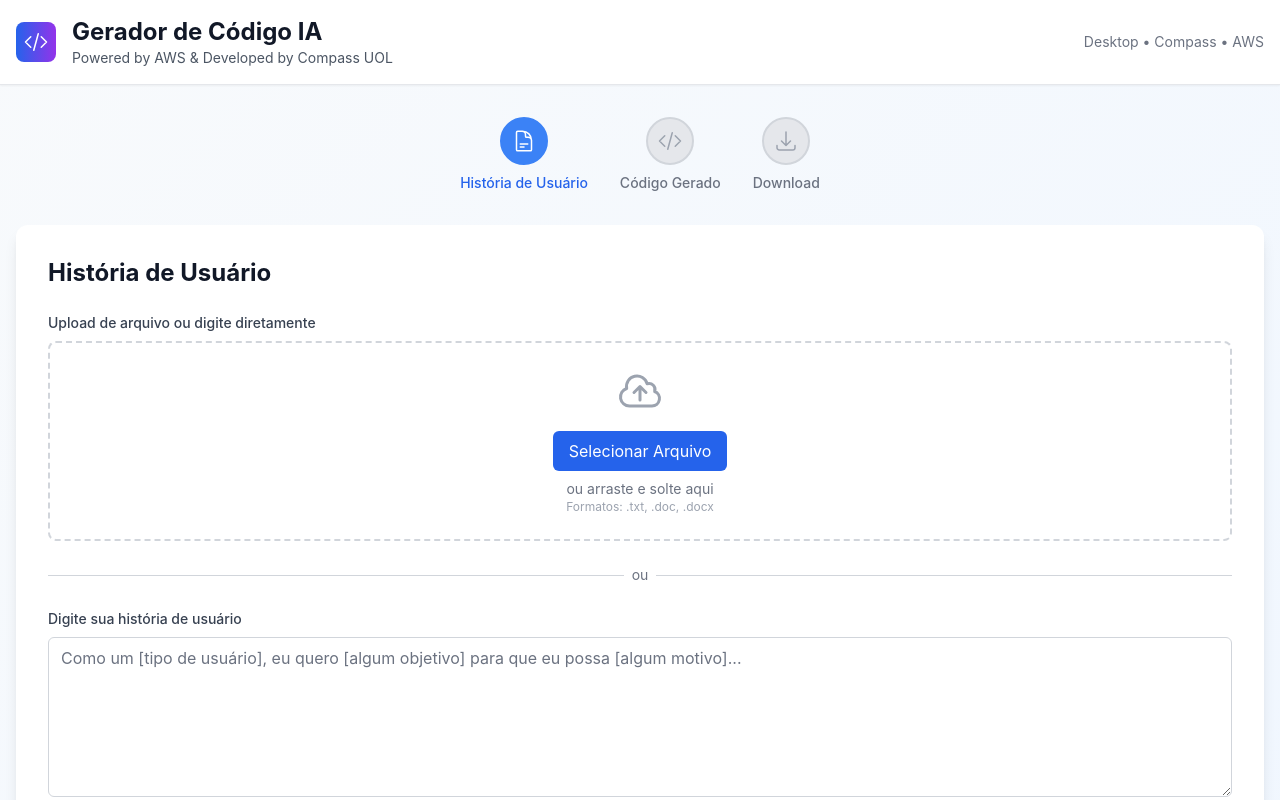
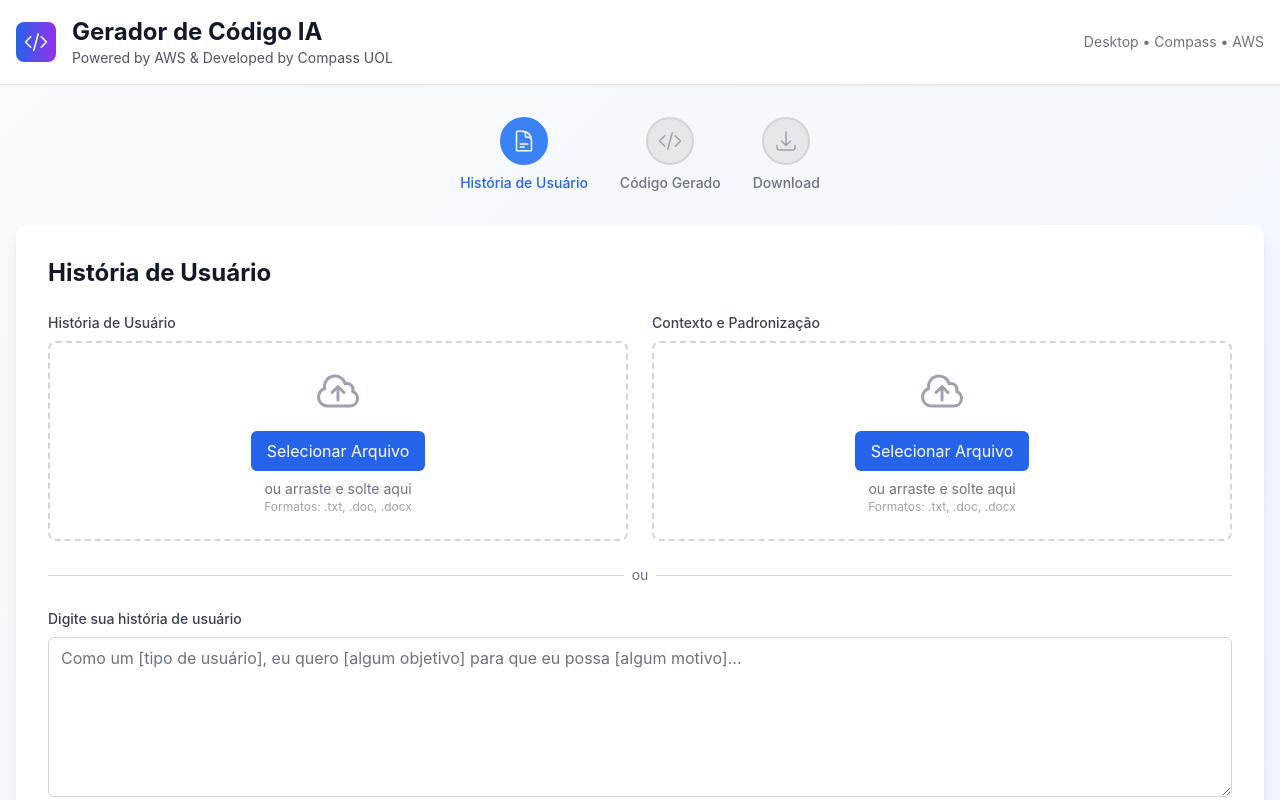
Before and after one commit to drdssouza/testeAmplify, a Next.js app: page / in a window 1280 px wide. Built offline with nearby package versions, Linux system fonts and the light colour scheme.

Commit message:
feat: atualização no front, campo de contexto adicionado

```diff
--- a/app/page.tsx
+++ b/app/page.tsx
@@ -15,9 +15,10 @@ export default function Home() {
   const [userStory, setUserStory] = useState('');
   const [uploadedFile, setUploadedFile] = useState<File | null>(null);
   const [fileContent, setFileContent] = useState('');
+  const [uploadedContextFile, setUploadedContextFile] = useState<File | null>(null);
+  const [contextFileContent, setContextFileContent] = useState('');
   const [showFilePreview, setShowFilePreview] = useState(false);
-  const [isDragOver, setIsDragOver] = useState(false);
-  const [selectedLanguage, setSelectedLanguage] = useState<CodeLanguage | null>(null); // Mudança aqui: permite null
+  const [selectedLanguage, setSelectedLanguage] = useState<CodeLanguage | null>(null);
   const [generatedCode, setGeneratedCode] = useState('');
   const [editedCode, setEditedCode] = useState('');
   const [bddTest, setBddTest] = useState('');
@@ -25,8 +26,8 @@ export default function Home() {
   const [pollingStatus, setPollingStatus] = useState('');
   const [error, setError] = useState('');
   const fileInputRef = useRef<HTMLInputElement>(null);
+  const contextFileInputRef = useRef<HTMLInputElement>(null);
 
-  // Função para fazer polling no S3
   const pollS3File = async (presignedUrl: string, maxAttempts = 30, interval = 2000): Promise<string> => {
     for (let attempt = 1; attempt <= maxAttempts; attempt++) {
       try {
@@ -35,7 +36,6 @@ export default function Home() {
         const response = await fetch(presignedUrl, { method: 'HEAD' });
 
         if (response.ok) {
-          // Arquivo existe, fazer download do conteúdo
           const contentResponse = await fetch(presignedUrl);
           if (contentResponse.ok) {
             const content = await contentResponse.text();
@@ -58,7 +58,7 @@ export default function Home() {
     throw new Error('Timeout: Arquivo não foi gerado no tempo esperado');
   };
 
-  const processFile = (file: File) => {
+  const processFile = (file: File, type: 'story' | 'context') => {
     const allowedTypes = ['.txt', '.doc', '.docx'];
     const fileExtension = '.' + file.name.split('.').pop()?.toLowerCase();
 
@@ -71,7 +71,11 @@ export default function Home() {
       return;
     }
 
+    if (type === 'story') {
       setUploadedFile(file);
+    } else {
+      setUploadedContextFile(file);
+    }
     setError('');
 
     const reader = new FileReader();
@@ -81,36 +85,26 @@ export default function Home() {
         setError('Conteúdo muito extenso (máx: 100k caracteres)');
         return;
       }
+      if (type === 'story') {
         setFileContent(content);
+      } else {
+        setContextFileContent(content);
+      }
     };
     reader.onerror = () => setError('Erro ao ler arquivo');
     reader.readAsText(file);
   };
 
-  const handleFileUpload = (e: React.ChangeEvent<HTMLInputElement>) => {
+  const handleFileUpload = (e: React.ChangeEvent<HTMLInputElement>, type: 'story' | 'context') => {
     const file = e.target.files?.[0];
-    if (file) processFile(file);
+    if (file) processFile(file, type);
   };
 
-  const handleDrag = (e: React.DragEvent, type: 'over' | 'leave' | 'drop') => {
-    e.preventDefault();
-    e.stopPropagation();
-
-    if (type === 'over') setIsDragOver(true);
-    else if (type === 'leave') setIsDragOver(false);
-    else if (type === 'drop') {
-      setIsDragOver(false);
-      const file = e.dataTransfer.files[0];
-      if (file) processFile(file);
-    }
-  };
-
-  // Função para alternar seleção de linguagem
   const toggleLanguageSelection = (language: CodeLanguage) => {
     if (selectedLanguage === language) {
-      setSelectedLanguage(null); // Deseleciona se clicar na mesma
+      setSelectedLanguage(null);
     } else {
-      setSelectedLanguage(language); // Seleciona a nova linguagem
+      setSelectedLanguage(language);
     }
   };
 
@@ -126,23 +120,18 @@ export default function Home() {
       return;
     }
 
-    if (!selectedLanguage) {
-      setError('Selecione uma linguagem de programação');
-      return;
-    }
-
     setIsLoading(true);
     setError('');
     setPollingStatus('Iniciando geração de código...');
 
     try {
-      // 1. Chamar API Gateway que aciona Step Function (com fallback imediato)
       const response = await fetch('/api/generate-code', {
         method: 'POST',
         headers: { 'Content-Type': 'application/json' },
         body: JSON.stringify({
           userStory: content,
           language: selectedLanguage,
+          contexto: contextFileContent.trim(),
           requestId: crypto.randomUUID()
         }),
       });
@@ -150,7 +139,6 @@ export default function Home() {
       if (!response.ok) throw new Error('Erro ao iniciar geração de código');
       const data = await response.json();
 
-      // 2. API Gateway retorna presigned URL imediatamente
       const presignedUrl = data.presignedUrl;
       if (!presignedUrl) {
         throw new Error('URL de monitoramento não foi fornecida');
@@ -158,7 +146,6 @@ export default function Home() {
 
       setPollingStatus('Aguardando processamento...');
 
-      // 3. Fazer polling no S3 até o arquivo estar disponível
       const generatedContent = await pollS3File(presignedUrl);
 
       if (!generatedContent) {
@@ -190,7 +177,6 @@ export default function Home() {
     setPollingStatus('Iniciando geração de testes BDD...');
 
     try {
-      // 1. Chamar API Gateway que aciona Step Function (com fallback imediato)
       const response = await fetch('/api/generate-bdd', {
         method: 'POST',
         headers: { 'Content-Type': 'application/json' },
@@ -204,7 +190,6 @@ export default function Home() {
       if (!response.ok) throw new Error('Erro ao iniciar geração de testes BDD');
       const data = await response.json();
 
-      // 2. API Gateway retorna presigned URL imediatamente
       const presignedUrl = data.presignedUrl;
       if (!presignedUrl) {
         throw new Error('URL de monitoramento não foi fornecida');
@@ -212,7 +197,6 @@ export default function Home() {
 
       setPollingStatus('Aguardando processamento...');
 
-      // 3. Fazer polling no S3 até o arquivo estar disponível
       const bddContent = await pollS3File(presignedUrl);
 
       if (!bddContent) {
@@ -254,7 +238,6 @@ export default function Home() {
     const ext = selectedLanguage === 'python' ? 'py' : 'java';
     const fileName = selectedLanguage === 'python' ? 'generated_code' : 'GeneratedCode';
 
-    // Download código
     const codeBlob = new Blob([editedCode], { type: 'text/plain' });
     const codeUrl = URL.createObjectURL(codeBlob);
     const codeLink = document.createElement('a');
@@ -263,7 +246,6 @@ export default function Home() {
     codeLink.click();
     URL.revokeObjectURL(codeUrl);
 
-    // Download BDD
     const bddBlob = new Blob([bddTest], { type: 'text/plain' });
     const bddUrl = URL.createObjectURL(bddBlob);
     const bddLink = document.createElement('a');
@@ -278,9 +260,10 @@ export default function Home() {
     setUserStory('');
     setUploadedFile(null);
     setFileContent('');
+    setUploadedContextFile(null);
+    setContextFileContent('');
     setShowFilePreview(false);
-    setIsDragOver(false);
-    setSelectedLanguage(null); // Reset para null
+    setSelectedLanguage(null);
     setGeneratedCode('');
     setEditedCode('');
     setBddTest('');
@@ -296,7 +279,6 @@ export default function Home() {
 
   return (
     <div className="min-h-screen bg-gradient-to-br from-slate-50 to-blue-50">
-      {/* Header */}
       <header className="bg-white shadow-sm border-b">
         <div className="max-w-7xl mx-auto px-4 py-4">
           <div className="flex items-center justify-between">
@@ -317,7 +299,6 @@ export default function Home() {
       </header>
 
       <main className="max-w-7xl mx-auto px-4 py-8">
-        {/* Progress Steps */}
         <div className="mb-8 flex items-center justify-center space-x-8">
           {steps.map((step, index) => {
             const Icon = step.icon;
@@ -342,7 +323,6 @@ export default function Home() {
           })}
         </div>
 
-        {/* Error Alert */}
         {error && (
           <div className="mb-6 bg-red-50 border border-red-200 rounded-lg p-4">
             <div className="flex items-center">
@@ -352,29 +332,25 @@ export default function Home() {
           </div>
         )}
 
-        {/* Upload Step */}
         {currentStep === 'upload' && (
           <div className="bg-white rounded-xl shadow-lg p-8">
             <h2 className="text-2xl font-bold text-gray-900 mb-6">História de Usuário</h2>
 
             <div className="space-y-6">
-              {/* File Upload */}
+              {/* Campos lado a lado */}
+              <div className="grid grid-cols-1 lg:grid-cols-2 gap-6">
+                {/* História de Usuário */}
                 <div>
                   <label className="block text-sm font-medium text-gray-700 mb-2">
-                  Upload de arquivo ou digite diretamente
+                    História de Usuário
                   </label>
 
                   <div
-                  className={`border-2 border-dashed rounded-lg p-6 transition-all cursor-pointer ${
-                    isDragOver ? 'border-blue-500 bg-blue-50' : 'border-gray-300 hover:border-blue-400'
-                  }`}
+                    className="border-2 border-dashed rounded-lg p-6 transition-all cursor-pointer border-gray-300 hover:border-blue-400"
                     onClick={() => fileInputRef.current?.click()}
-                  onDragOver={(e) => handleDrag(e, 'over')}
-                  onDragLeave={(e) => handleDrag(e, 'leave')}
-                  onDrop={(e) => handleDrag(e, 'drop')}
                   >
                     <div className="text-center">
-                    <CloudArrowUpIcon className={`mx-auto h-12 w-12 ${isDragOver ? 'text-blue-500' : 'text-gray-400'}`} />
+                      <CloudArrowUpIcon className="mx-auto h-12 w-12 text-gray-400" />
                       <div className="mt-4">
                         <button type="button" className="px-4 py-2 bg-blue-600 text-white rounded-md hover:bg-blue-700">
                           Selecionar Arquivo
@@ -387,7 +363,7 @@ export default function Home() {
                       ref={fileInputRef}
                       type="file"
                       accept=".txt,.doc,.docx"
-                    onChange={handleFileUpload}
+                      onChange={(e) => handleFileUpload(e, 'story')}
                       className="hidden"
                     />
                   </div>
@@ -423,6 +399,60 @@ export default function Home() {
                   )}
                 </div>
 
+                {/* Contexto e Padronização */}
+                <div>
+                  <label className="block text-sm font-medium text-gray-700 mb-2">
+                    Contexto e Padronização
+                  </label>
+
+                  <div
+                    className="border-2 border-dashed rounded-lg p-6 transition-all cursor-pointer border-gray-300 hover:border-blue-400"
+                    onClick={() => contextFileInputRef.current?.click()}
+                  >
+                    <div className="text-center">
+                      <CloudArrowUpIcon className="mx-auto h-12 w-12 text-gray-400" />
+                      <div className="mt-4">
+                        <button type="button" className="px-4 py-2 bg-blue-600 text-white rounded-md hover:bg-blue-700">
+                          Selecionar Arquivo
+                        </button>
+                        <p className="mt-2 text-sm text-gray-500">ou arraste e solte aqui</p>
+                        <p className="text-xs text-gray-400">Formatos: .txt, .doc, .docx</p>
+                      </div>
+                    </div>
+                    <input
+                      ref={contextFileInputRef}
+                      type="file"
+                      accept=".txt,.doc,.docx"
+                      onChange={(e) => handleFileUpload(e, 'context')}
+                      className="hidden"
+                    />
+                  </div>
+
+                  {uploadedContextFile && (
+                    <div className="mt-3 p-3 bg-blue-50 border border-blue-200 rounded-md">
+                      <div className="flex items-center justify-between">
+                        <div className="flex items-center space-x-2">
+                          <DocumentTextIcon className="h-5 w-5 text-blue-600" />
+                          <span className="text-sm text-blue-700 font-medium">{uploadedContextFile.name}</span>
+                          <span className="text-xs text-blue-500">({(uploadedContextFile.size / 1024).toFixed(1)} KB)</span>
+                        </div>
+                        <button
+                          onClick={() => {
+                            setUploadedContextFile(null);
+                            setContextFileContent('');
+                            if (contextFileInputRef.current) contextFileInputRef.current.value = '';
+                          }}
+                          className="text-xs text-blue-600 underline hover:text-blue-800"
+                        >
+                          Remover
+                        </button>
+                      </div>
+                    </div>
+                  )}
+                </div>
+              </div>
+
+              {/* Campo de digitação ocupando toda a largura */}
               <div className="relative">
                 <div className="absolute inset-0 flex items-center">
                   <div className="w-full border-t border-gray-300" />
@@ -432,7 +462,6 @@ export default function Home() {
                 </div>
               </div>
 
-              {/* Text Area */}
               <div>
                 <label className="block text-sm font-medium text-gray-700 mb-2">Digite sua história de usuário</label>
                 <textarea
@@ -450,7 +479,6 @@ export default function Home() {
                 />
               </div>
 
-              {/* Language Selection - CORRIGIDO */}
               <div>
                 <label className="block text-sm font-medium text-gray-700 mb-3">
                   Escolha a linguagem <span className="text-red-500">*</span>
@@ -476,7 +504,6 @@ export default function Home() {
                       </div>
                       <div>
                         <div className="font-medium">🐍 Python</div>
-                        <div className="text-xs text-gray-500">Ideal para prototipagem e IA</div>
                       </div>
                     </div>
                   </div>
@@ -501,7 +528,6 @@ export default function Home() {
                       </div>
                       <div>
                         <div className="font-medium">☕ Java</div>
-                        <div className="text-xs text-gray-500">Ideal para aplicações enterprise</div>
                       </div>
                     </div>
                   </div>
@@ -533,7 +559,6 @@ export default function Home() {
           </div>
         )}
 
-        {/* Code Review Step */}
         {currentStep === 'code-review' && (
           <div className="bg-white rounded-xl shadow-lg p-8">
             <div className="flex items-center justify-between mb-6">
@@ -592,7 +617,6 @@ export default function Home() {
           </div>
         )}
 
-        {/* Download Step */}
         {currentStep === 'download' && (
           <div className="bg-white rounded-xl shadow-lg p-8">
             <h2 className="text-2xl font-bold text-gray-900 mb-6">Arquivos Gerados</h2>
@@ -633,7 +657,6 @@ export default function Home() {
           </div>
         )}
 
-        {/* File Preview Modal */}
         {showFilePreview && uploadedFile && (
           <div className="fixed inset-0 bg-black bg-opacity-50 z-50 flex items-center justify-center p-4">
             <div className="bg-white rounded-xl shadow-2xl max-w-4xl w-full max-h-[80vh] flex flex-col">
@@ -675,7 +698,6 @@ export default function Home() {
         )}
       </main>
 
-      {/* Footer */}
       <footer className="bg-white border-t mt-16">
         <div className="max-w-7xl mx-auto px-4 py-8">
           <div className="text-center text-gray-500 text-sm">
```
Lines whose indentation alone changed are shown as unchanged.
